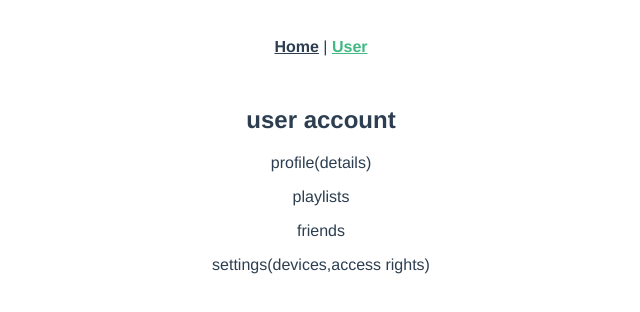
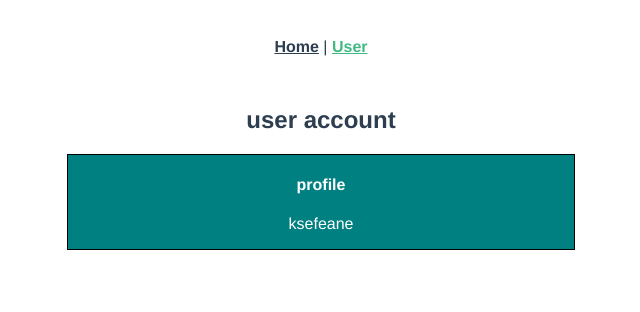
Before and after one commit to omputle/music-room, a Vue app in the folder client/: page /user in a window 1280 px wide. Shown: the top 312 px of the page, without its empty margins (319-959 px from the left). Built offline with nearby package versions, Linux system fonts and the light colour scheme.

Commit message:
work in progress: (creating user account -> profile component)

```diff
--- a/client/src/App.vue
+++ b/client/src/App.vue
@@ -27,4 +27,14 @@
 #nav a.router-link-exact-active {
   color: #42b983;
 }
+
+.info_bar {
+    background-color: teal;
+    color: white;
+    border: black 1px solid;
+    width: 40%;
+    height: 100%;
+    margin: 0 auto;
+    margin-bottom: 5px;
+}
 </style>
--- a/client/src/components/profile.vue
+++ b/client/src/components/profile.vue
@@ -0,0 +1,18 @@
+<template>
+    <div class="info_bar">
+        <h4>profile</h4>
+        <p>{{user.username}}</p>
+    </div>
+</template>
+
+<script>
+export default {
+    name: 'Profile',
+    props: {
+        user: Object
+    }
+}
+</script>
+<style scoped>
+
+</style>
--- a/client/src/views/User.vue
+++ b/client/src/views/User.vue
@@ -1,16 +1,24 @@
 <template>
     <div>
         <h2>user account</h2>
-
-        <p>profile(details)</p>
+        <profile :user="{'username':'ksefeane'}"/>
+        <!-- <p>profile(details)</p>
         <p>playlists</p>
         <p>friends</p>
-        <p>settings(devices,access rights)</p>
+        <p>settings(devices,access rights)</p> -->
     </div>
 </template>
 
 <script>
+//import components
+import profile from '@/components/profile'
+
+//import modules
+
 export default {
+    components: {
+        profile
+    }
 
 }
 </script>
```
Also changed, not shown: 1 other file (tests, documents, lock files or other folders).
